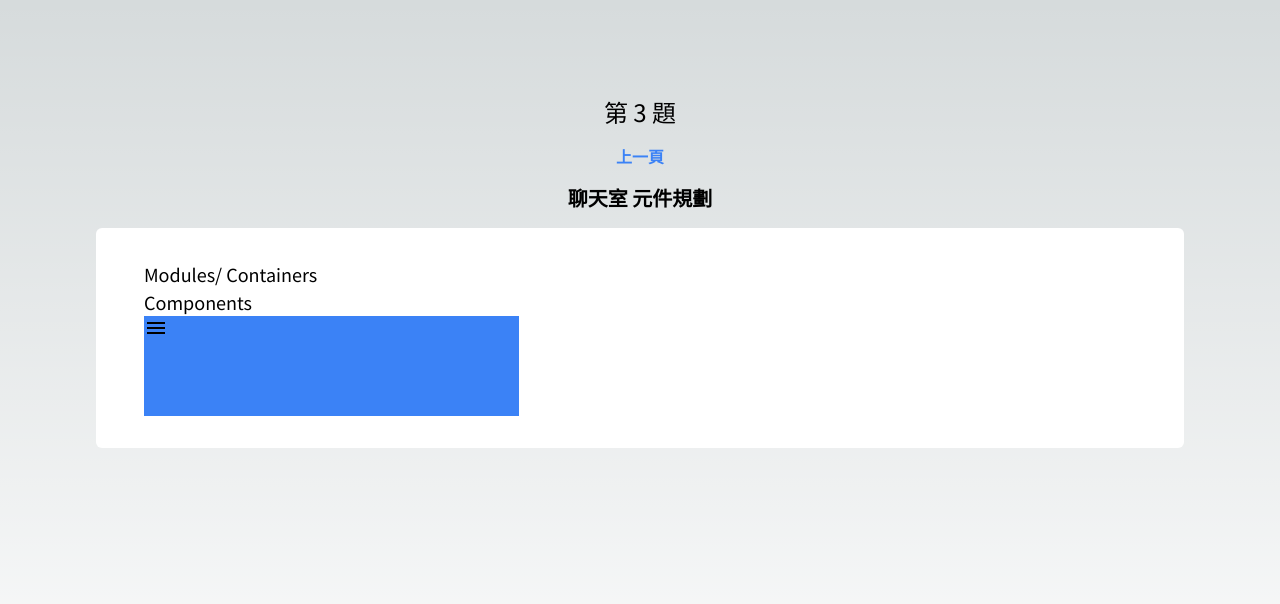
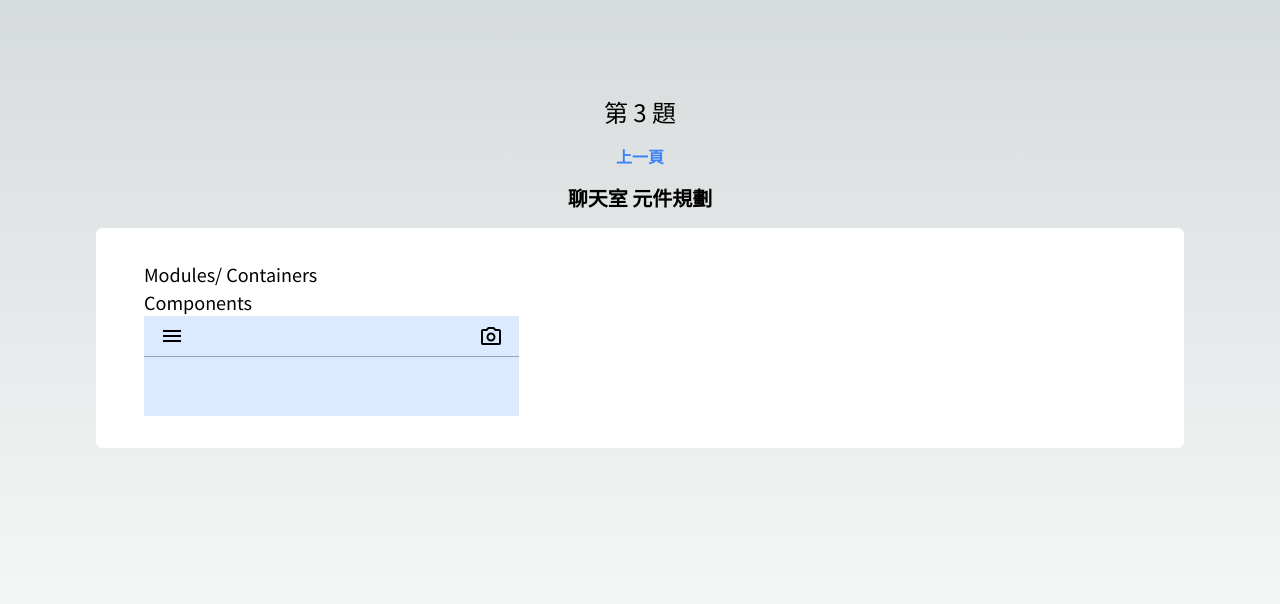
Before and after one commit to penspulse326/bat-mobile-test, a Next.js app: page /problem3 in a window 1280 px wide. Shown: the top 604 px of the page. Built offline with nearby package versions, Linux system fonts and the light colour scheme.

Commit message:
feat: add module Navbar and comp BtnCamera

```diff
--- a/components/BtnBurgerMenu/index.tsx
+++ /dev/null
@@ -1,11 +0,0 @@
-import Image from 'next/image';
-
-function BtnBurgerMenu() {
-  return (
-    <button type="button">
-      <Image src="/icon-burger.svg" alt="button menu" width={24} height={24} />
-    </button>
-  );
-}
-
-export default BtnBurgerMenu;
--- /dev/null
+++ b/components/Buttons/BtnCamera/index.tsx
@@ -0,0 +1,16 @@
+import Image from 'next/image';
+
+function BtnCamera() {
+  return (
+    <button type="button">
+      <Image
+        src="/icon-camera.svg"
+        alt="button to call camera app"
+        width={24}
+        height={24}
+      />
+    </button>
+  );
+}
+
+export default BtnCamera;
--- /dev/null
+++ b/components/Buttons/BtnMenu/index.tsx
@@ -0,0 +1,16 @@
+import Image from 'next/image';
+
+function BtnMenu() {
+  return (
+    <button type="button">
+      <Image
+        src="/icon-burger.svg"
+        alt="button to open menu"
+        width={24}
+        height={24}
+      />
+    </button>
+  );
+}
+
+export default BtnMenu;
--- a/modules/CompDescBox/index.tsx
+++ b/modules/CompDescBox/index.tsx
@@ -1,12 +1,12 @@
-import BtnBurgerMenu from '@/components/BtnBurgerMenu';
+import Navbar from '../Navbar';
 
 function CompDescBox() {
   return (
     <div>
       <h4 className="text-lg"> Modules/ Containers</h4>
       <h4 className="text-lg"> Components</h4>
-      <div className="h-[100px] w-[375px] bg-blue-500">
-        <BtnBurgerMenu />
+      <div className="h-[100px] w-[375px] bg-blue-100">
+        <Navbar />
       </div>
     </div>
   );
--- /dev/null
+++ b/modules/Navbar/index.tsx
@@ -0,0 +1,13 @@
+import BtnCamera from '@/components/Buttons/BtnCamera';
+import BtnMenu from '@/components/Buttons/BtnMenu';
+
+function Navbar() {
+  return (
+    <nav className="flex items-center justify-between border-b border-slate-400 px-4 py-2">
+      <BtnMenu />
+      <BtnCamera />
+    </nav>
+  );
+}
+
+export default Navbar;
```
Also changed, not shown: public/icon-camera.svg (added).
